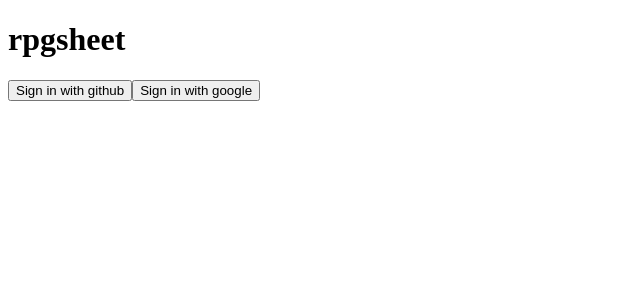
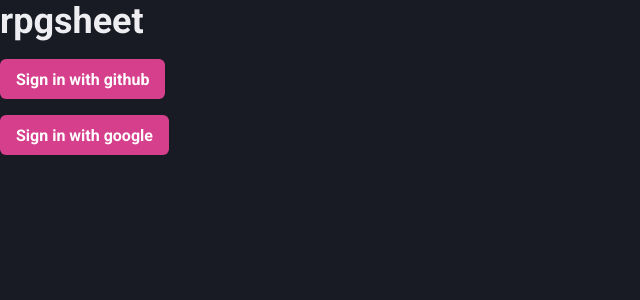
Before and after one commit to AlexsandroBezerra/rpgsheet-legacy, a Next.js app: page / in a window 1280 px wide. Shown: the top 300 px of the page, without its empty margins (0-640 px from the left). Built offline with nearby package versions, Linux system fonts and the light colour scheme.

Commit message:
feat: add chakra ui

```diff
--- a/package.json
+++ b/package.json
@@ -8,8 +8,12 @@
     "lint": "next lint"
   },
   "dependencies": {
+    "@chakra-ui/react": "^1.7.3",
+    "@emotion/react": "^11",
+    "@emotion/styled": "^11",
     "@next-auth/fauna-adapter": "^1.0.1",
     "faunadb": "^4.4.1",
+    "framer-motion": "^4",
     "next": "12.0.7",
     "next-auth": "^4.0.5",
     "react": "17.0.2",
--- a/pages/_app.tsx
+++ b/pages/_app.tsx
@@ -1,10 +1,15 @@
 import type { AppProps } from 'next/app'
 import { SessionProvider } from 'next-auth/react'
+import { ChakraProvider } from '@chakra-ui/react'
+
+import { theme } from '~/assets/theme'
 
 function MyApp({ Component, pageProps }: AppProps) {
   return (
     <SessionProvider session={pageProps.session}>
-      <Component {...pageProps} />
+      <ChakraProvider theme={theme}>
+        <Component {...pageProps} />
+      </ChakraProvider>
     </SessionProvider>
   )
 }
--- /dev/null
+++ b/pages/_document.tsx
@@ -0,0 +1,22 @@
+import Document, { Head, Html, Main, NextScript } from 'next/document'
+
+class MyDocument extends Document {
+  render() {
+    return (
+      <Html lang="pt-br">
+        <Head>
+          <link rel="preconnect" href="https://fonts.googleapis.com" />
+          <link rel="preconnect" href="https://fonts.gstatic.com" crossOrigin="" />
+          <link href="https://fonts.googleapis.com/css2?family=Roboto:wght@400;500;700&display=swap" rel="stylesheet" />
+        </Head>
+
+        <body>
+          <Main />
+          <NextScript />
+        </body>
+      </Html>
+    )
+  }
+}
+
+export default MyDocument
--- a/pages/index.tsx
+++ b/pages/index.tsx
@@ -1,6 +1,7 @@
 import Head from 'next/head'
 import { useRouter } from 'next/router'
 import { signIn } from 'next-auth/react'
+import { Box, Button, Heading, Stack, Text } from '@chakra-ui/react'
 
 function Home() {
   const { query } = useRouter()
@@ -11,17 +12,23 @@ function Home() {
         <title>rpgsheet</title>
       </Head>
 
-      <h1>rpgsheet</h1>
+      <Stack spacing="1rem">
+        <Heading>rpgsheet</Heading>
 
-      <button type="button" onClick={() => signIn('github', { callbackUrl: '/dashboard' })}>
-        Sign in with github
-      </button>
+        <Box>
+          <Button type="button" onClick={() => signIn('github', { callbackUrl: '/dashboard' })}>
+            Sign in with github
+          </Button>
+        </Box>
 
-      <button type="button" onClick={() => signIn('google', { callbackUrl: '/dashboard' })}>
-        Sign in with google
-      </button>
+        <Box>
+          <Button type="button" onClick={() => signIn('google', { callbackUrl: '/dashboard' })}>
+            Sign in with google
+          </Button>
+        </Box>
+      </Stack>
 
-      <p>{query.error && 'Erro ao fazer login'}</p>
+      <Text>{query.error && 'Erro ao fazer login'}</Text>
     </>
   )
 }
--- /dev/null
+++ b/src/assets/theme.ts
@@ -0,0 +1,30 @@
+import { extendTheme, withDefaultColorScheme } from '@chakra-ui/react'
+
+export const theme = extendTheme(withDefaultColorScheme({ colorScheme: 'pink' }), {
+  colors: {
+    gray: {
+      '900': '#181B23',
+      '800': '#1F2029',
+      '700': '#353646',
+      '600': '#4B4D63',
+      '500': '#616480',
+      '400': '#797D9A',
+      '300': '#9699B0',
+      '200': '#B3B5C6',
+      '100': '#D1D2DC',
+      '50': '#EEEEF2'
+    }
+  },
+  fonts: {
+    heading: 'Roboto',
+    body: 'Roboto'
+  },
+  styles: {
+    global: {
+      body: {
+        bg: 'gray.900',
+        color: 'gray.50'
+      }
+    }
+  }
+})
```
Also changed, not shown: pages/dashboard.tsx (+6 -5 lines), 1 other file (tests, documents, lock files or other folders).
